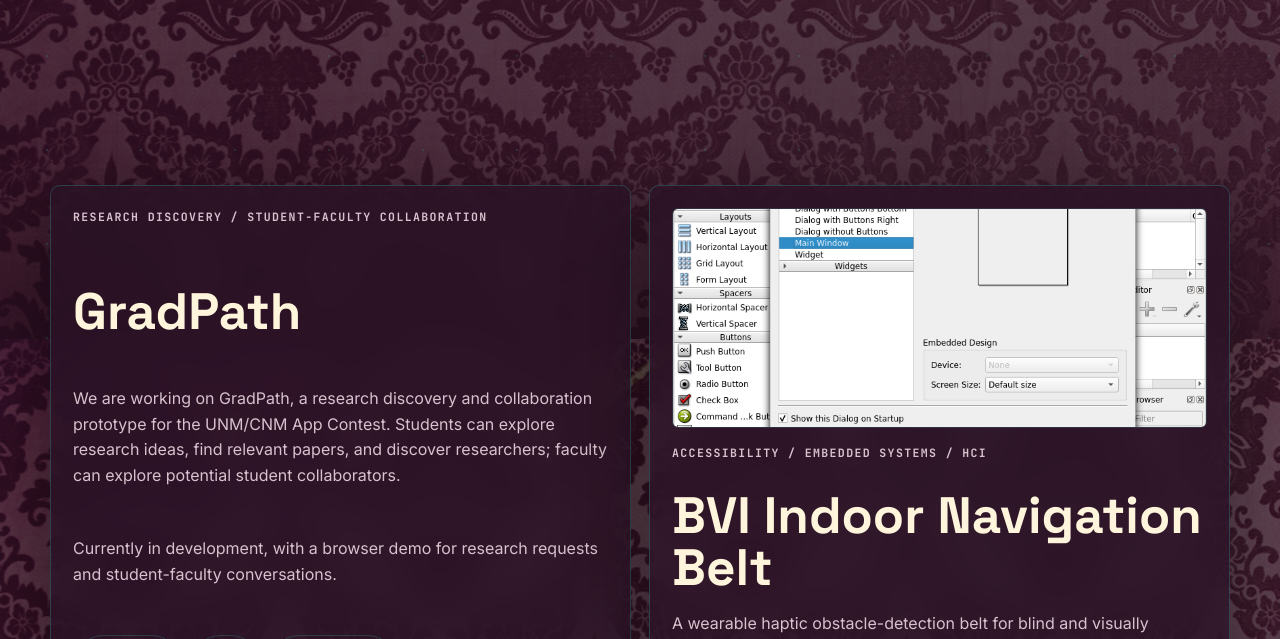
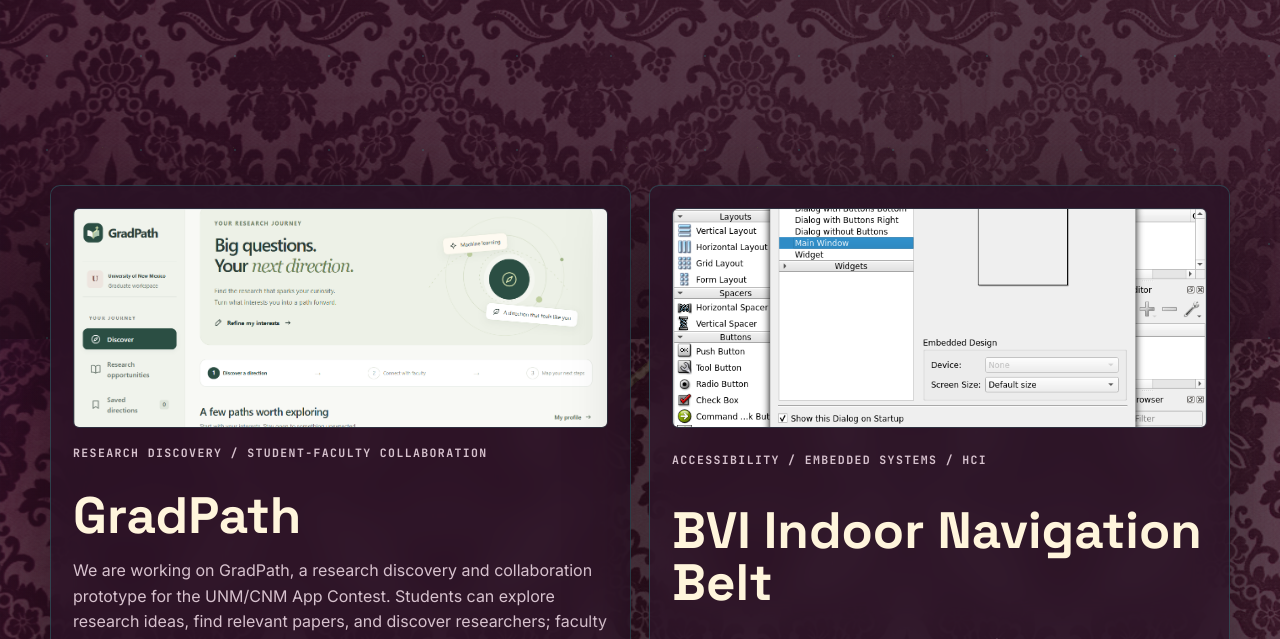
Before and after one commit to Kritim-123/Website, a plain HTML site: page missions/index.html in a window 1280 px wide. Shown: the part 461-1100 px from the top of the page. Drawn offline with Linux system fonts and the light colour scheme.

Commit message:
Add GradPath screenshot as mission cover

```diff
--- a/missions/index.html
+++ b/missions/index.html
@@ -41,6 +41,7 @@
       <section class="section-block">
         <div class="card-grid two">
           <article class="card" id="gradpath">
+            <img src="../images/gradpath-cover.png" alt="GradPath dashboard with research directions and student-faculty connections" width="1265" height="1262" style="object-position: top;" />
             <p class="card-kicker">Research Discovery / Student-Faculty Collaboration</p>
             <h2>GradPath</h2>
             <p>
```
Also changed, not shown: images/gradpath-cover.png (added).
